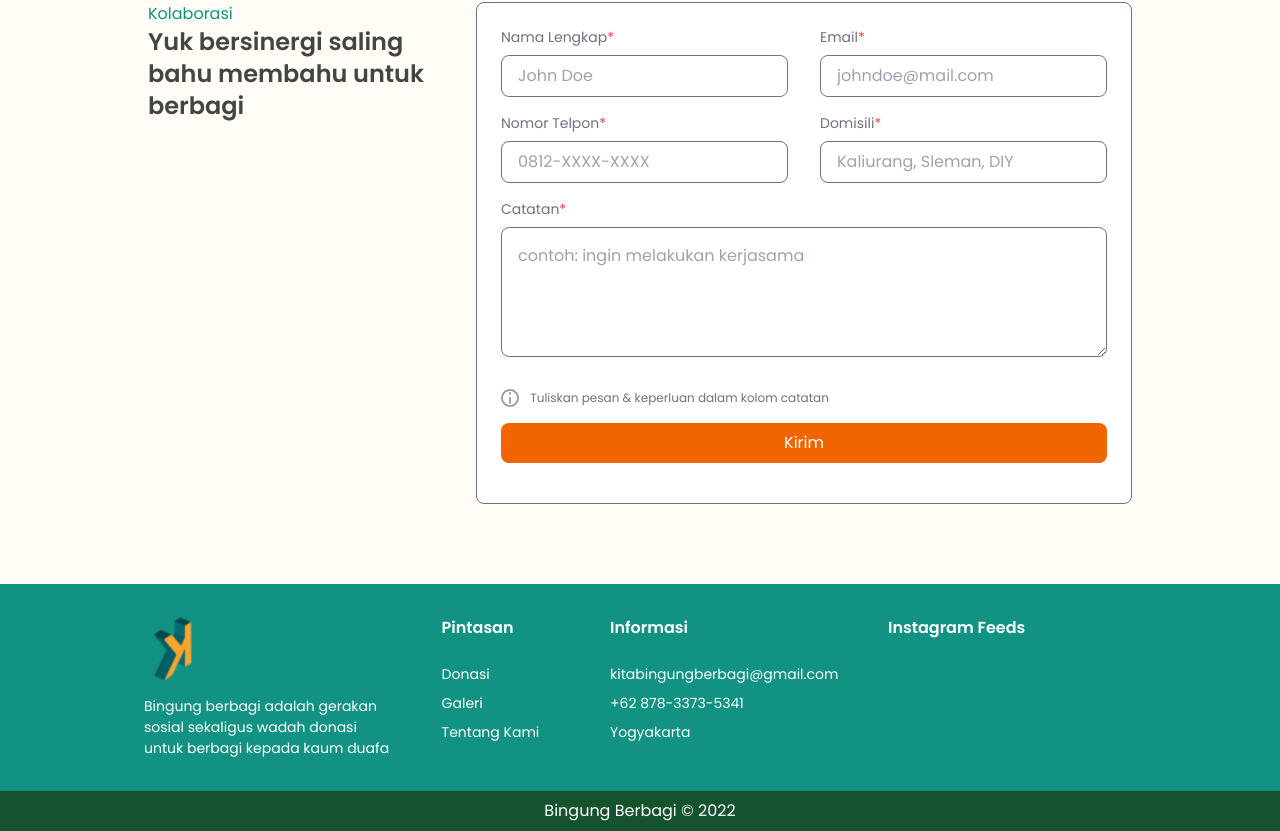
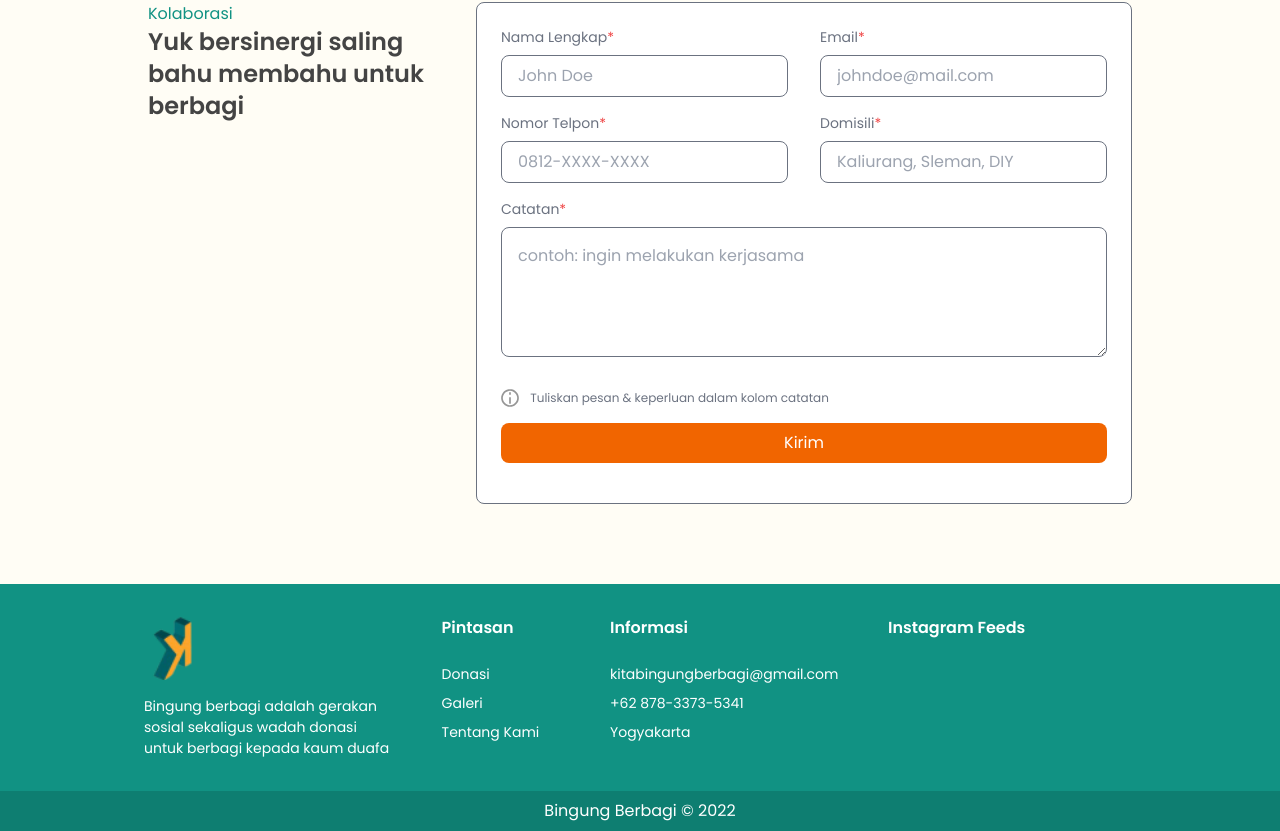
Before and after one commit to qitadev/bingung-berbagi, a Nuxt app: page / in a window 1280 px wide. Shown: the part 1658-2489 px from the top of the page. Built offline with nearby package versions, Linux system fonts and the light colour scheme; no server answers.

Commit message:
cange footer color

```diff
--- a/components/base/Footer.vue
+++ b/components/base/Footer.vue
@@ -40,7 +40,7 @@
         </section>
       </section>
     </article>
-    <article class="w-full bg-green-900 text-white">
+    <article class="w-full text-white" style="background-color: #0E7E71;">
       <p class="max-w-5xl mx-auto px-4 py-2 text-center">
         Bingung Berbagi © {{ new Date().getFullYear() }}
       </p>
```
